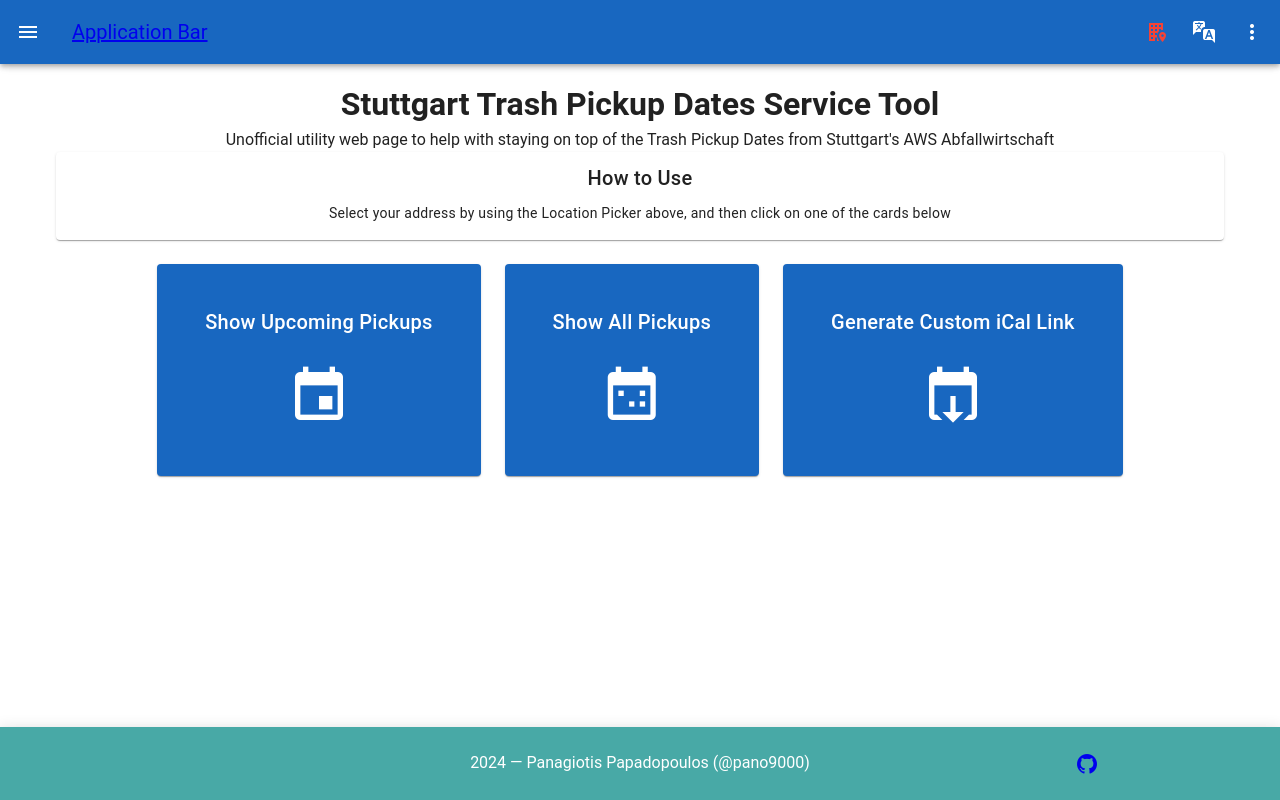
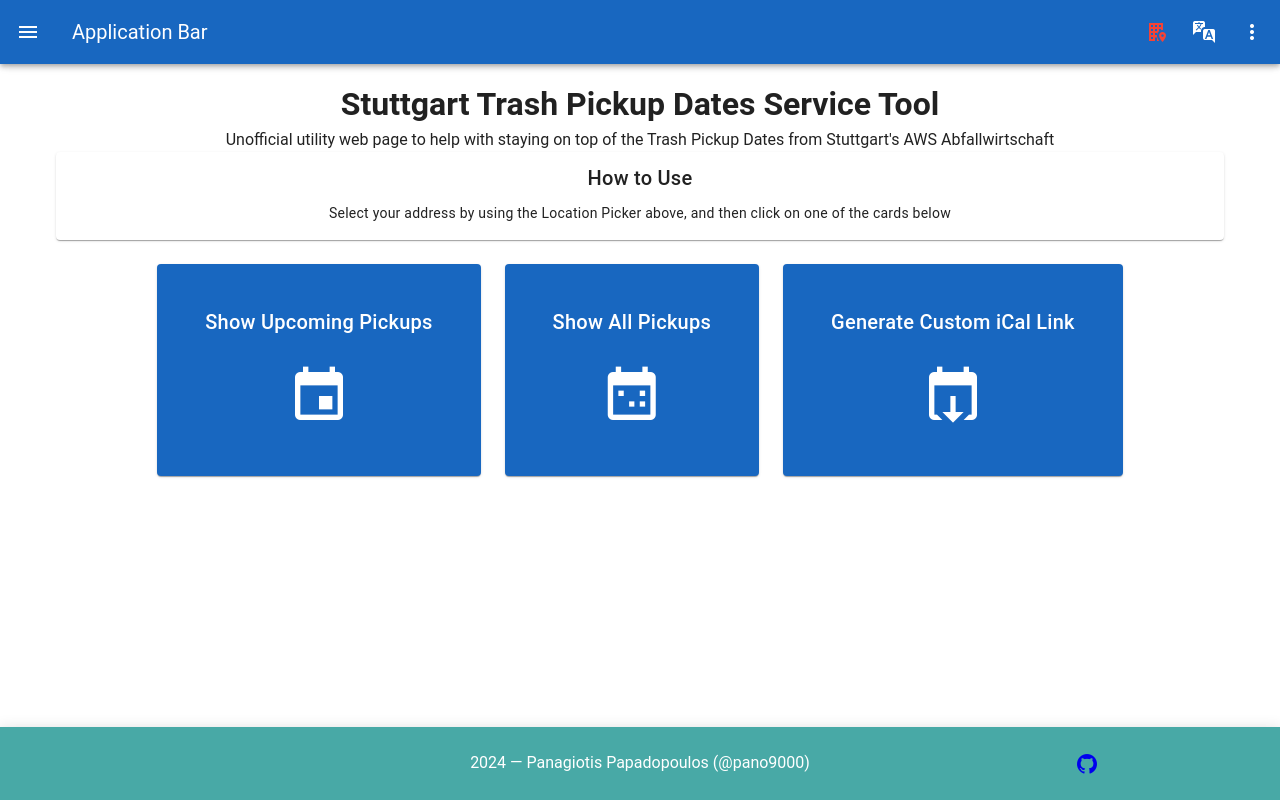
Before and after one commit to pano9000/aws-stuttgart-pickup-dates-service, a Nuxt app: page / in a window 1280 px wide. Built offline with nearby package versions, Linux system fonts and the light colour scheme.

Commit message:
feat(nuxtlink): add class to NuxtLinks to override default styling

```diff
--- a/components/Navigation/NavigationAppBar.vue
+++ b/components/Navigation/NavigationAppBar.vue
@@ -8,7 +8,7 @@
     </template>
 
     <v-app-bar-title>
-      <NuxtLink to="/">
+      <NuxtLink to="/" class="nuxtlink">
         Application Bar
       </NuxtLink>
     </v-app-bar-title>
--- a/components/Navigation/NavigationDrawer.vue
+++ b/components/Navigation/NavigationDrawer.vue
@@ -5,7 +5,7 @@
   >
     <v-list>
       <template v-for="item in items" :key="item[0]">
-        <NuxtLink :to="item[0]">
+        <NuxtLink :to="item[0]" class="nuxtlink">
           <v-list-item link :title="item[1]"/>
         </NuxtLink>
       </template>
--- a/pages/index.vue
+++ b/pages/index.vue
@@ -23,7 +23,7 @@
 
       <template v-for="actionCard in actionCards" :key="actionCard[0]">
         <v-col cols="12" md="6" lg="auto">
-          <NuxtLink :to="actionCard[0]">
+          <NuxtLink :to="actionCard[0]" class="nuxtlink">
             <v-card :title="actionCard[1]" class="pa-8" color="primary" link>
               <v-card-text class="pa-4">
                 <v-icon :icon="actionCard[2]" size="4rem"/>
@@ -47,9 +47,3 @@
 
 
 </script>
-
-<style scoped>
-  a {
-    text-decoration: none;
-  }
-</style>
```
